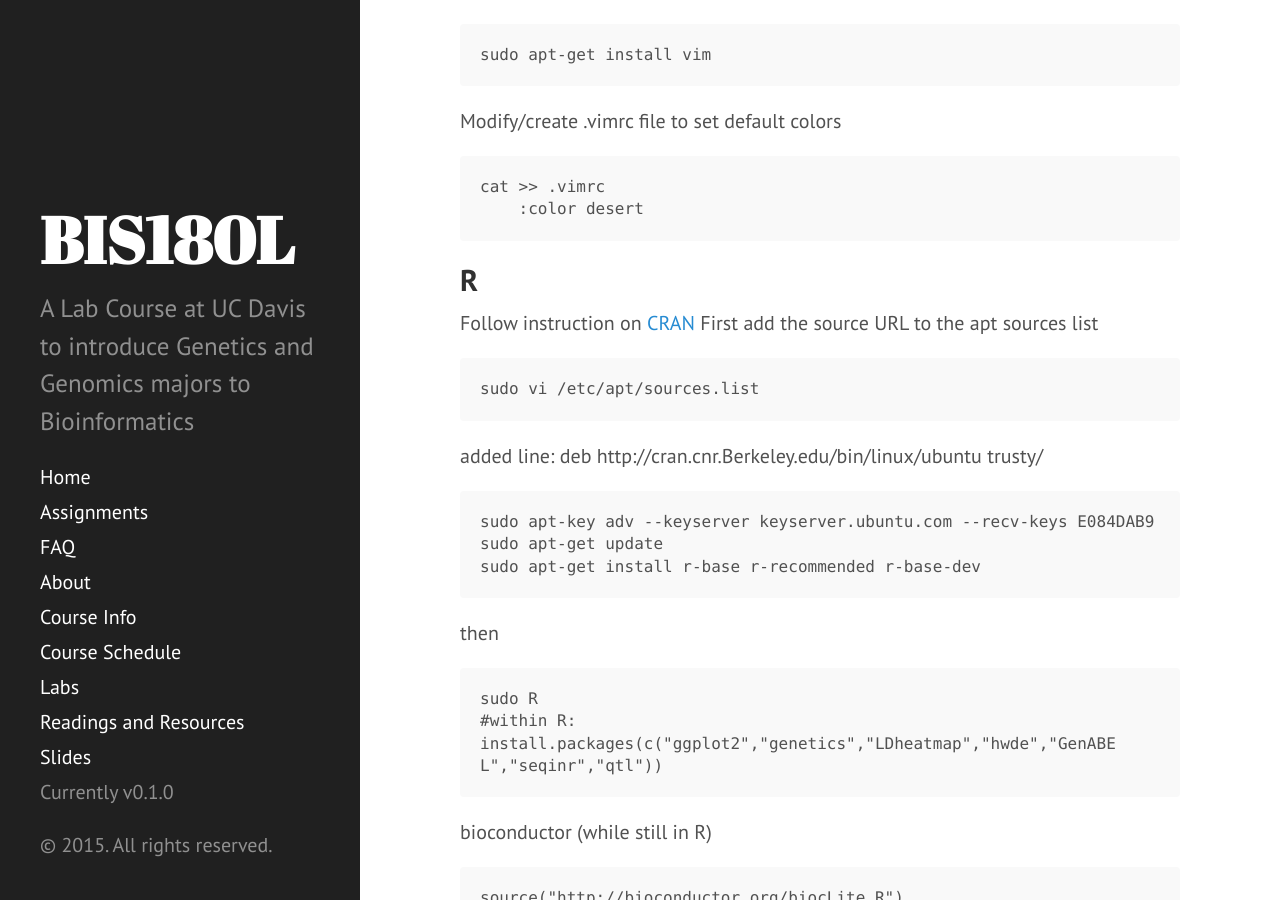
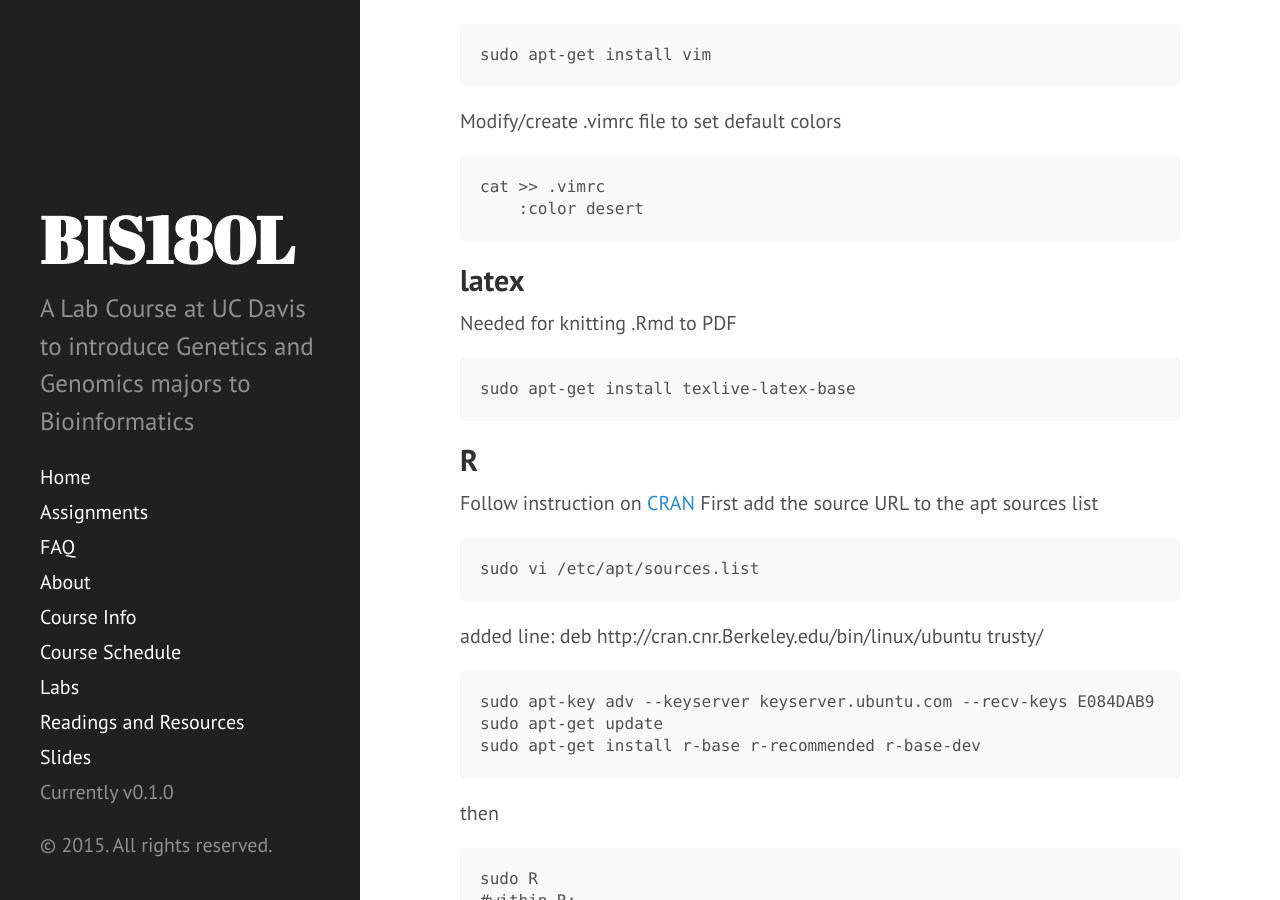
Before and after one commit to rjcmarkelz/BIS180L_web, a Jekyll site: the page built from _posts/2015-03-31-Creating_BIS180L_virtual_machine.md, in a window 1280 px wide and 900 px high, scrolled down 1587 px. Built offline with Jekyll 4.4.1, drawn with Linux system fonts in a browser that asks for light colours; Markdown is read by kramdown in place of the engine named in the settings.

Commit message:
updated virtual machine create instructions to include latex for next year

```diff
--- a/_posts/2015-03-31-Creating_BIS180L_virtual_machine.md
+++ b/_posts/2015-03-31-Creating_BIS180L_virtual_machine.md
@@ -58,6 +58,10 @@ Modify/create .vimrc file to set default colors
     cat >> .vimrc
         :color desert
 
+## latex
+Needed for knitting .Rmd to PDF
+
+    sudo apt-get install texlive-latex-base
 
 ## R
 Follow instruction on [CRAN](http://cran.us.r-project.org/)
```
